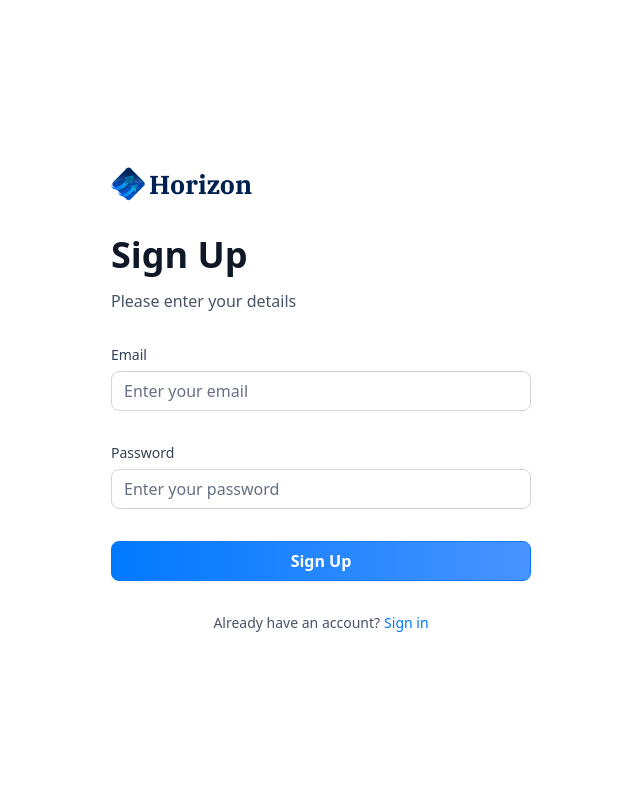
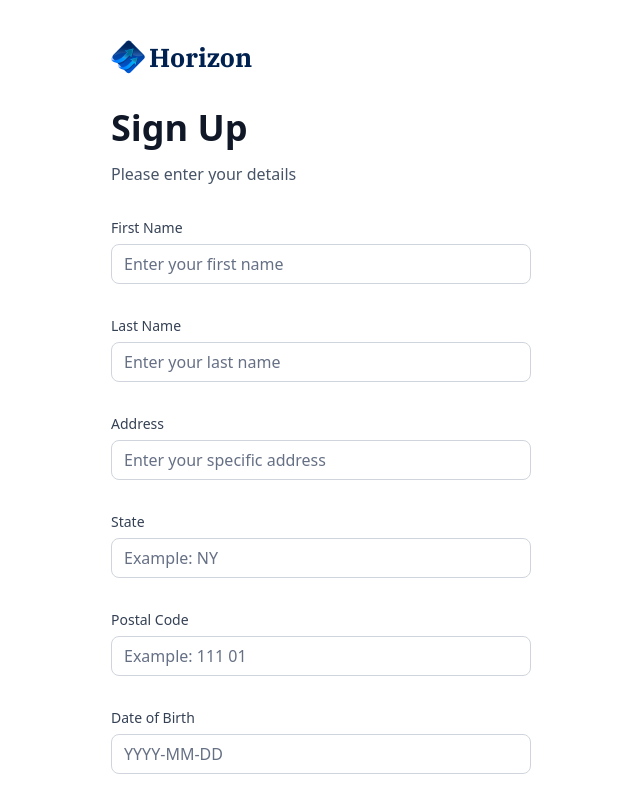
Before and after one commit to AntonTapper/banking-application, a Next.js app: page /sign-up in a window 1280 px wide. Shown: the top 800 px of the page, without its empty margins (319-959 px from the left). Built offline with nearby package versions, Linux system fonts and the light colour scheme.

Commit message:
form wip

```diff
--- a/components/AuthForm.tsx
+++ b/components/AuthForm.tsx
@@ -77,6 +77,28 @@ const AuthForm = ({ type }: {type: string}) => {
                   <>
                       <Form {...form}>
                           <form onSubmit={form.handleSubmit(onSubmit)} className="space-y-8">
+                            {type === 'sign-up' && (
+                                  <>
+                                      <CustomInput
+                                          control={form.control} name="firstName" label="First Name" placeholder="Enter your first name"
+                                      />
+                                      <CustomInput
+                                          control={form.control} name="lastName" label="Last Name" placeholder="Enter your last name"
+                                      />
+                                      <CustomInput
+                                          control={form.control} name="address" label="Address" placeholder="Enter your specific address"
+                                      />
+                                      <CustomInput
+                                          control={form.control} name="state" label="State" placeholder="Example: NY"
+                                      />
+                                      <CustomInput
+                                          control={form.control} name="postalCode" label="Postal Code" placeholder="Example: 111 01"
+                                      />
+                                      <CustomInput
+                                          control={form.control} name="dateOfBirth" label="Date of Birth" placeholder="YYYY-MM-DD"
+                                      />
+                                  </>
+                            )}
 
                               <CustomInput
                                   control={form.control} name="email" label="Email" placeholder="Enter your email"
```
